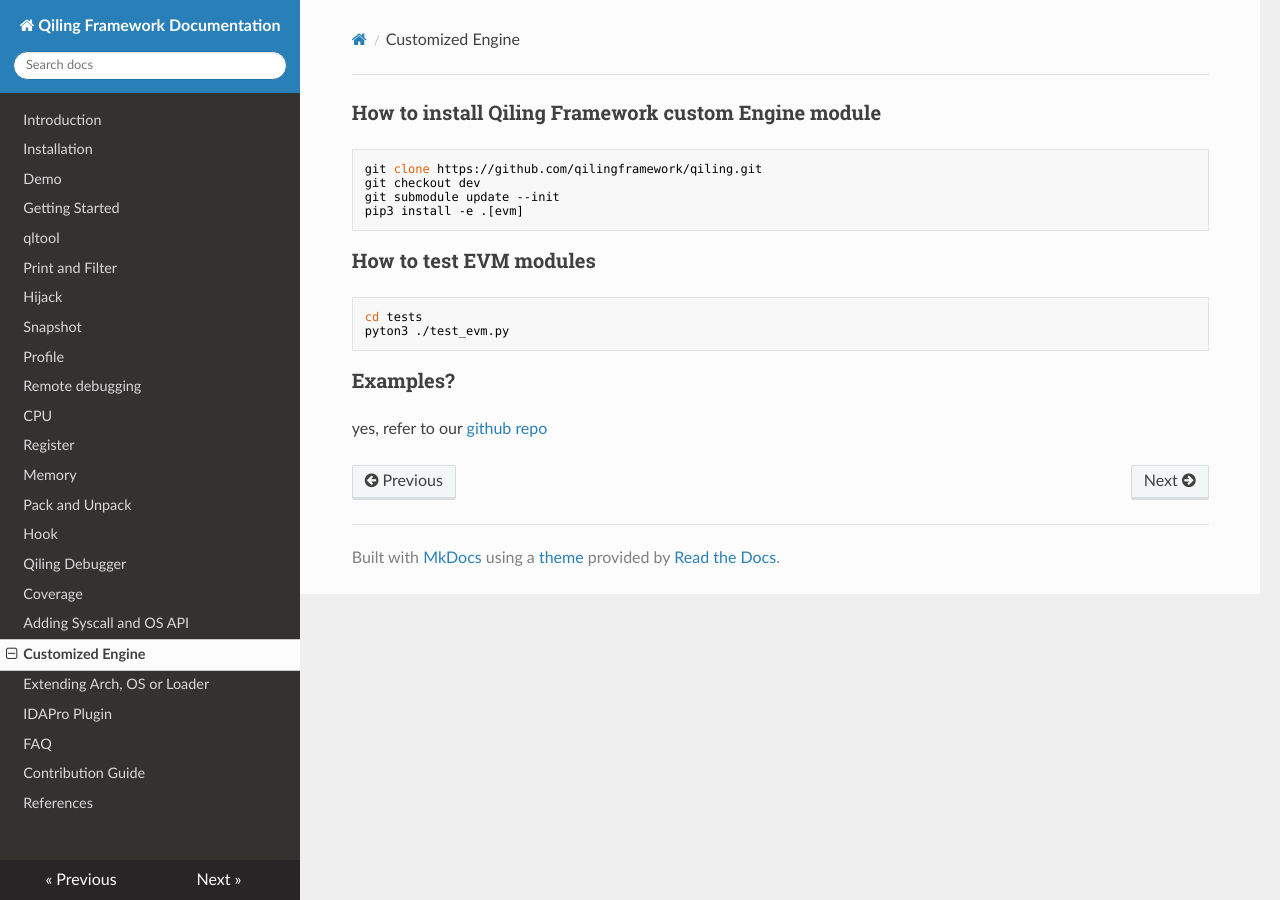
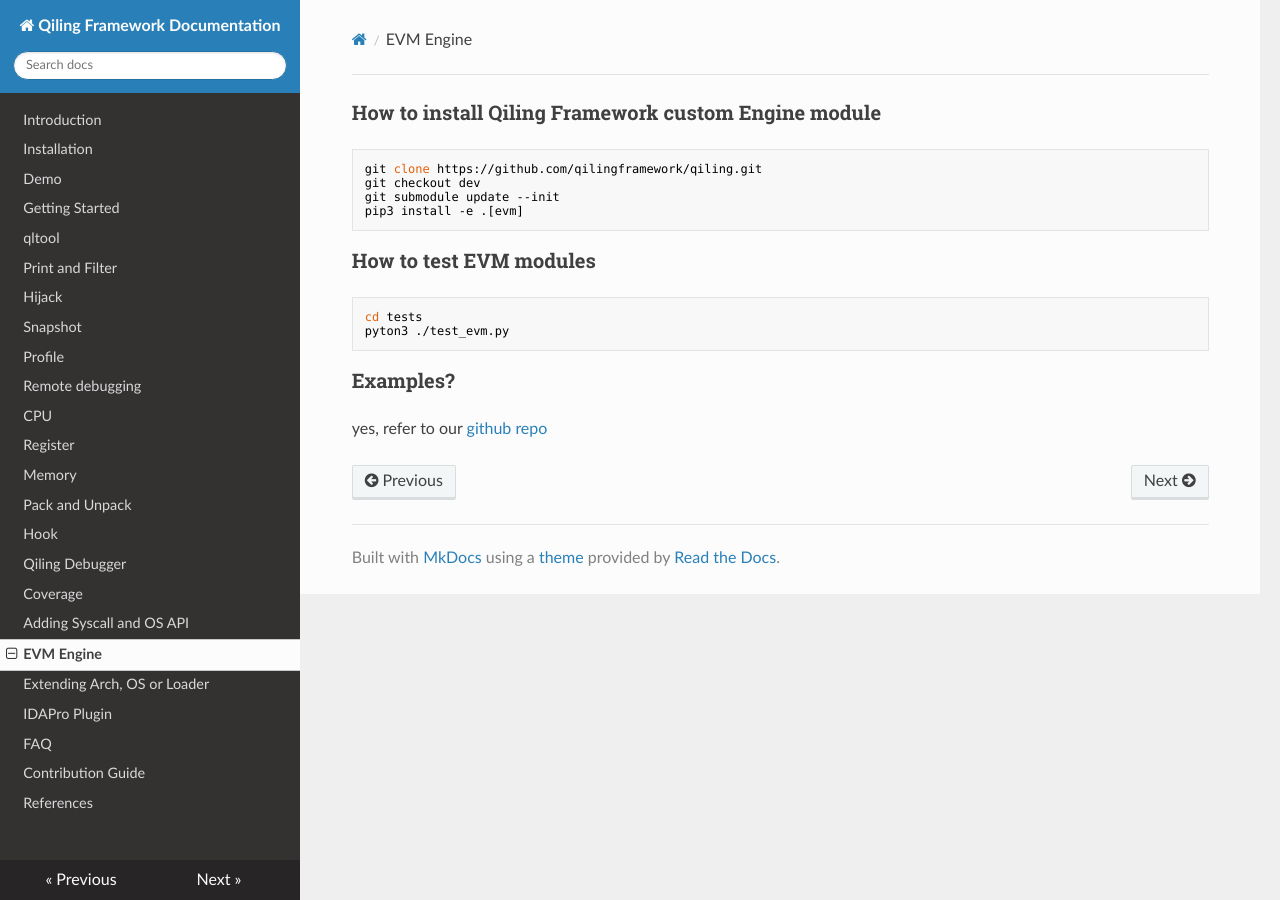
Before and after one commit to qilingframework/rtfd.io, an MkDocs documentation site: the page built from docs/evm.md, in a window 1280 px wide. Built offline with MkDocs 1.6.1, drawn with Linux system fonts in a browser that asks for light colours; nearby versions of some CDN libraries.

Commit message:
update evm content

```diff
--- a/mkdocs.yml
+++ b/mkdocs.yml
@@ -29,7 +29,7 @@ nav:
 - 'Qiling Debugger': 'qdb.md'
 - 'Coverage': 'coverage.md'
 - 'Adding Syscall and OS API': 'syscall_api.md'
-- 'Customized Engine': 'engine.md'
+- 'EVM Engine': 'evm.md'
 - 'Extending Arch, OS or Loader': 'extension.md'
 - 'IDAPro Plugin': 'ida.md'
 - 'FAQ': 'faq.md'
```
Also changed, not shown: docs/evm.md (renamed from docs/engine.md).
